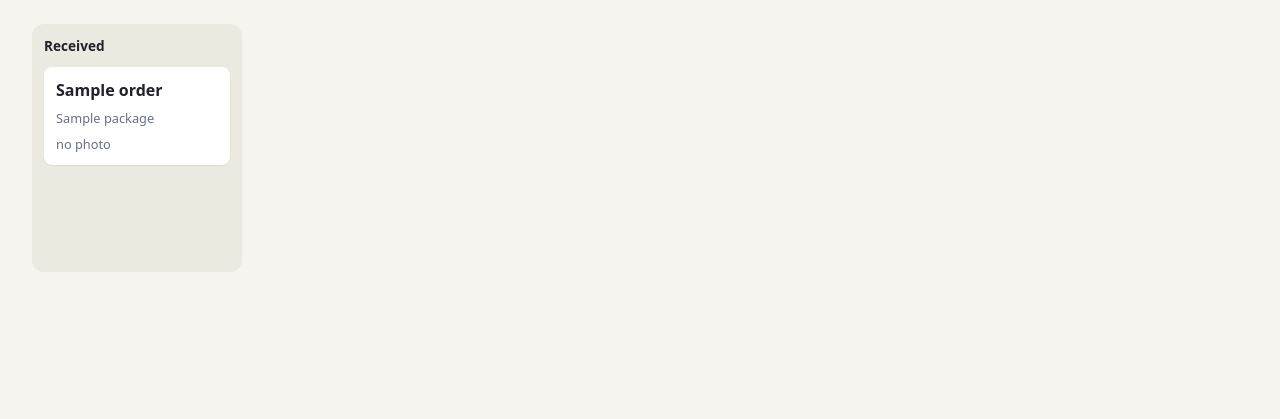
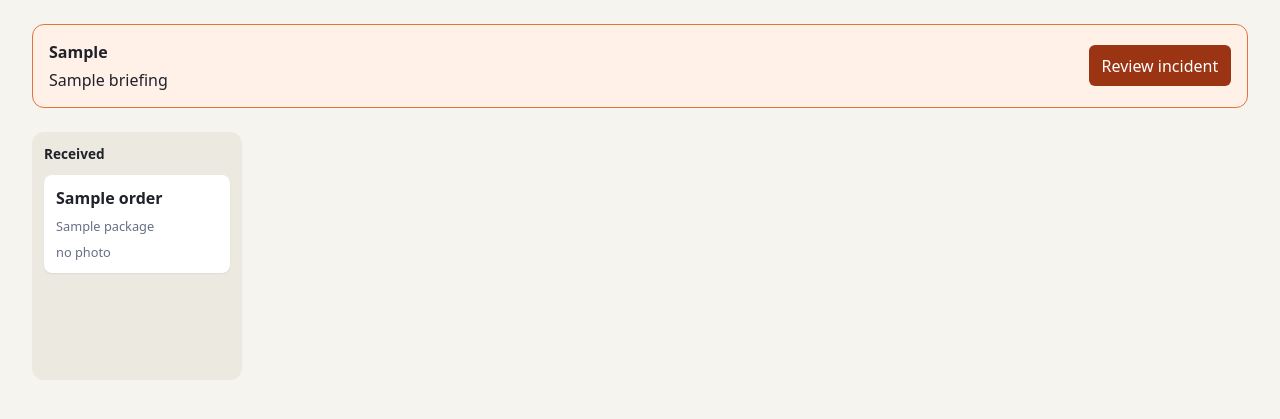
Before and after one commit to gabrielgutierrez19/maker-production-os, a FastAPI app: template app/templates/dashboard.html in a window 1280 px wide. Shown: the part 101-520 px from the top of the page. Run offline with FastAPI, Linux system fonts and the light colour scheme; the template is opened without the code that fills it: most values are stand-ins (such as "Sample title", 1, 10 or a date in 2020).

Commit message:
Add owner-facing incident briefings

````diff
--- /dev/null
+++ b/app/incidents.py
@@ -0,0 +1,145 @@
+import json
+import os
+from collections import deque
+from dataclasses import asdict, dataclass
+from datetime import UTC, datetime
+from pathlib import Path
+from typing import Any
+
+from openai import OpenAI
+from sqlalchemy import func, select
+
+from .database import SessionLocal
+from .models import Order
+
+INCIDENT_PROMPT = """You are the on-call SRE for a small production pipeline.
+Alert payload: {alert}
+Evidence: {evidence}
+Return JSON only with keys "briefing" and "spoken_headline".
+"briefing" must contain exactly 3 sentences: what is happening, the most likely root cause with evidence, and one concrete recommended action.
+"spoken_headline" must be one short line. Use plain language for a non-technical business owner. No hedging."""
+
+
+@dataclass
+class Incident:
+    id: str
+    received_at: str
+    alert_title: str
+    alert_status: str
+    briefing: str
+    spoken_headline: str
+    evidence: dict[str, Any]
+
+
+incidents: deque[Incident] = deque(maxlen=20)
+
+
+def _recent_logs(limit: int = 20) -> list[dict[str, Any]]:
+    path = Path("logs/app.jsonl")
+    if not path.exists():
+        return []
+    rows = []
+    for line in path.read_text(errors="replace").splitlines()[-limit:]:
+        try:
+            rows.append(json.loads(line))
+        except json.JSONDecodeError:
+            continue
+    return rows
+
+
+def collect_evidence() -> dict[str, Any]:
+    with SessionLocal() as session:
+        status_counts = dict(session.execute(select(Order.status, func.count()).group_by(Order.status)).all())
+        oldest = session.scalar(select(func.min(Order.created_at)).where(Order.status != "shipped"))
+    now = datetime.now(UTC).replace(tzinfo=None)
+    return {
+        "orders_by_status": status_counts,
+        "oldest_open_order_hours": 0 if not oldest else round((now - oldest).total_seconds() / 3600, 2),
+        "recent_logs": _recent_logs(),
+    }
+
+
+def _alert_value(payload: dict[str, Any], *keys: str, default: str) -> str:
+    for key in keys:
+        value = payload.get(key)
+        if value not in (None, ""):
+            return str(value)
+    return default
+
+
+def simulated_briefing(payload: dict[str, Any], evidence: dict[str, Any]) -> dict[str, str]:
+    title = _alert_value(payload, "title", "event_title", "alert_title", default="Shopfloor alert")
+    status = _alert_value(payload, "alert_status", "status", default="alert").lower()
+    oldest = evidence["oldest_open_order_hours"]
+    waiting = sum(value for stage, value in evidence["orders_by_status"].items() if stage != "shipped")
+    order_word = "order" if waiting == 1 else "orders"
+    normalized_title = title.lower()
+    if status in {"ok", "recovered", "resolved"}:
+        briefing = (
+            f"{title} has recovered and Shopfloor is reporting normal service. "
+            f"The recovery is supported by the current queue of {waiting} open {order_word}. "
+            "No immediate action is required, but review the production queue before closing the incident."
+        )
+    elif any(word in normalized_title for word in ("oldest", "backlog", "waiting")) and waiting == 0:
+        briefing = (
+            f"{title} is active, but the current production queue has no open orders. "
+            "The most likely cause is a delayed metric recovery because the live backlog age is zero hours. "
+            "Refresh Datadog once, and contact the technical owner only if the alert remains active."
+        )
+    elif any(word in normalized_title for word in ("worker", "heartbeat", "photo checker", "qc")):
+        briefing = (
+            f"{title} is {status}, so automatic photo checking may have stopped. "
+            f"The local evidence includes {len(evidence['recent_logs'])} recent app events and {waiting} open {order_word}. "
+            "Restart the Shopfloor app, then confirm that Photo checker running returns to green."
+        )
+    elif any(word in normalized_title for word in ("error", "server", "request")):
+        briefing = (
+            f"{title} is {status}, so customers may be seeing failures in Shopfloor. "
+            f"The local evidence includes {len(evidence['recent_logs'])} recent app events while {waiting} {order_word} remain open. "
+            "Stop customer testing, open the latest APM error, and contact the technical owner."
+        )
+    else:
+        briefing = (
+            f"{title} is {status}, and {waiting} {order_word} currently need attention. "
+            f"The most likely cause is a stalled production stage because the oldest open order has waited {oldest} hours. "
+            "Open the production queue, unblock the oldest order first, and contact the technical owner if the alert remains active."
+        )
+    return {"briefing": briefing, "spoken_headline": f"Shopfloor needs attention: {title}."}
+
+
+def generate_briefing(payload: dict[str, Any], evidence: dict[str, Any]) -> dict[str, str]:
+    if os.getenv("SIM_MODE", "false").lower() == "true" or not os.getenv("OPENAI_API_KEY"):
+        return simulated_briefing(payload, evidence)
+    response = OpenAI().responses.create(
+        model="gpt-5.6-terra",
+        input=INCIDENT_PROMPT.format(
+            alert=json.dumps(payload, ensure_ascii=False),
+            evidence=json.dumps(evidence, ensure_ascii=False),
+        ),
+    )
+    content = response.output_text.strip().removeprefix("```json").removesuffix("```").strip()
+    result = json.loads(content)
+    if not result.get("briefing") or not result.get("spoken_headline"):
+        raise ValueError("Incident copilot returned an invalid briefing")
+    return result
+
+
+def create_incident(payload: dict[str, Any]) -> Incident:
+    received_at = datetime.now(UTC)
+    evidence = collect_evidence()
+    result = generate_briefing(payload, evidence)
+    incident = Incident(
+        id=received_at.strftime("%Y%m%d%H%M%S%f"),
+        received_at=received_at.isoformat(),
+        alert_title=_alert_value(payload, "title", "event_title", "alert_title", default="Shopfloor alert"),
+        alert_status=_alert_value(payload, "alert_status", "status", default="alert"),
+        briefing=result["briefing"],
+        spoken_headline=result["spoken_headline"],
+        evidence=evidence,
+    )
+    incidents.appendleft(incident)
+    return incident
+
+
+def latest_incident() -> dict[str, Any] | None:
+    return asdict(incidents[0]) if incidents else None
--- a/app/main.py
+++ b/app/main.py
@@ -20,6 +20,7 @@ from PIL import Image, UnidentifiedImageError
 from sqlalchemy import func, select
 
 from .database import SessionLocal, init_db
+from .incidents import create_incident, latest_incident
 from .models import Order, Photo, ReuploadToken, StageEvent
 from .observability import count, gauge, histogram, log_event
 
@@ -77,6 +78,13 @@ def hmac_is_valid(body: bytes, signature: str | None) -> bool:
         return False
     expected = base64.b64encode(hmac.new(secret.encode(), body, hashlib.sha256).digest()).decode()
     return hmac.compare_digest(expected, signature)
+
+
+def datadog_webhook_is_valid(secret: str | None) -> bool:
+    if os.getenv("SIM_MODE", "false").lower() == "true":
+        return True
+    expected = os.getenv("DATADOG_WEBHOOK_SECRET", "")
+    return bool(expected and secret and hmac.compare_digest(expected, secret))
 
 
 def transition(session, order: Order, destination: str) -> None:
@@ -254,7 +262,15 @@ def board_context(request: Request) -> dict:
     photo_by_order = {photo.order_id: photo for photo in photos}
     token_by_photo = {token.photo_id: token for token in tokens}
     columns = [{"status": stage, "orders": [order for order in orders if order.status == stage]} for stage in STAGES]
-    return {"request": request, "columns": columns, "photos": photo_by_order, "tokens": token_by_photo, "next_stage": NEXT_STAGE, "manual_stages": MANUAL_STAGES}
+    return {
+        "request": request,
+        "columns": columns,
+        "photos": photo_by_order,
+        "tokens": token_by_photo,
+        "next_stage": NEXT_STAGE,
+        "manual_stages": MANUAL_STAGES,
+        "incident": latest_incident(),
+    }
 
 
 @app.post("/webhooks/shopify/orders")
@@ -270,6 +286,37 @@ async def shopify_order(request: Request):
 def simulate_orders(n: int = Query(1, ge=1, le=100)):
     orders = [ingest_order(fake_shopify_payload(random.randint(1, 999999)), "sim") for _ in range(n)]
     return {"created": len(orders), "order_ids": [order.id for order in orders]}
+
+
+@app.post("/webhooks/datadog")
+async def datadog_alert(request: Request):
+    if not datadog_webhook_is_valid(request.headers.get("X-Shopfloor-Webhook-Secret")):
+        raise HTTPException(status_code=401, detail="Invalid Datadog webhook secret")
+    payload = await request.json()
+    if not isinstance(payload, dict):
+        raise HTTPException(status_code=400, detail="Datadog webhook payload must be a JSON object")
+    incident = await asyncio.to_thread(create_incident, payload)
+    log_event(
+        "incident_briefing_created",
+        incident_id=incident.id,
+        alert_title=incident.alert_title,
+        alert_status=incident.alert_status,
+    )
+    return {
+        "incident_id": incident.id,
+        "briefing": incident.briefing,
+        "spoken_headline": incident.spoken_headline,
+        "view_url": "/incidents/latest",
+    }
+
+
+@app.get("/incidents/latest", response_class=HTMLResponse)
+def incident_page(request: Request):
+    return templates.TemplateResponse(
+        request,
+        "incident.html",
+        {"request": request, "incident": latest_incident()},
+    )
 
 
 @app.get("/dashboard", response_class=HTMLResponse)
--- a/app/static/styles.css
+++ b/app/static/styles.css
@@ -1,6 +1,9 @@
 :root { color: #20222a; background: #f6f4ef; font-family: ui-sans-serif, system-ui, sans-serif; }
 body { margin: 0; padding: 2rem; }
 header { margin-bottom: 1.5rem; } h1 { margin: 0; } header p { color: #667085; margin: .25rem 0; }
+.incident-banner { align-items: center; background: #fff0e8; border: 1px solid #e4743b; border-radius: 12px; display: flex; gap: 1rem; justify-content: space-between; margin-bottom: 1.5rem; padding: 1rem; }
+.incident-banner p { margin: .35rem 0 0; max-width: 70rem; }
+.incident-banner a { background: #9a3412; border-radius: 6px; color: white; flex: 0 0 auto; padding: .6rem .8rem; text-decoration: none; }
 .board { display: grid; grid-template-columns: repeat(7, minmax(210px, 1fr)); gap: 1rem; overflow-x: auto; align-items: start; }
 .column { background: #ece9e1; border-radius: 12px; min-height: 14rem; padding: .75rem; } .column h2 { font-size: .85rem; margin: 0 0 .75rem; text-transform: capitalize; }
 .card { display: grid; gap: .5rem; background: white; border-radius: 8px; padding: .75rem; margin-bottom: .75rem; box-shadow: 0 1px 2px #0001; }
@@ -8,3 +11,11 @@ header { margin-bottom: 1.5rem; } h1 { margin: 0; } header p { color: #667085; m
 .flag { color: #a13c20; } .card a { color: #1d4ed8; font-size: .8rem; }
 button { background: #1d4ed8; border: 0; border-radius: 6px; color: white; cursor: pointer; padding: .5rem; } button:hover { background: #1e40af; }
 .reupload { max-width: 34rem; margin: 4rem auto; display: grid; gap: 1rem; }.reupload img { width: 100%; max-width: 20rem; border-radius: 8px; }.reupload form { display: grid; gap: 1rem; }.reupload label { display: grid; gap: .5rem; }
+.incident-page { display: grid; gap: 1.5rem; margin: 3rem auto; max-width: 52rem; }
+.incident-page section { background: white; border-radius: 12px; padding: 1.25rem; }
+.incident-page h2 { font-size: 1rem; margin-top: 0; }
+.incident-page .eyebrow { color: #9a3412; font-size: .8rem; font-weight: 700; margin-bottom: -.75rem; text-transform: uppercase; }
+.incident-page dl { display: grid; gap: .75rem; margin: 0; }
+.incident-page dl div { display: grid; grid-template-columns: 12rem 1fr; gap: 1rem; }
+.incident-page dt { color: #667085; }
+.incident-page dd { margin: 0; }
--- a/app/templates/dashboard.html
+++ b/app/templates/dashboard.html
@@ -9,6 +9,15 @@
   </head>
   <body>
     <header><h1>Shopfloor</h1><p>Production queue</p></header>
+    {% if incident %}
+    <aside class="incident-banner" aria-label="Latest incident">
+      <div>
+        <strong>{{ incident.spoken_headline }}</strong>
+        <p>{{ incident.briefing }}</p>
+      </div>
+      <a href="/incidents/latest">Review incident</a>
+    </aside>
+    {% endif %}
     {% include "board.html" %}
   </body>
 </html>
````
Also changed, not shown: app/templates/incident.html (added, +34 -0 lines), tests/conftest.py (+3 -0 lines), tests/test_production_flow.py (+64 -0 lines), 1 other file.
